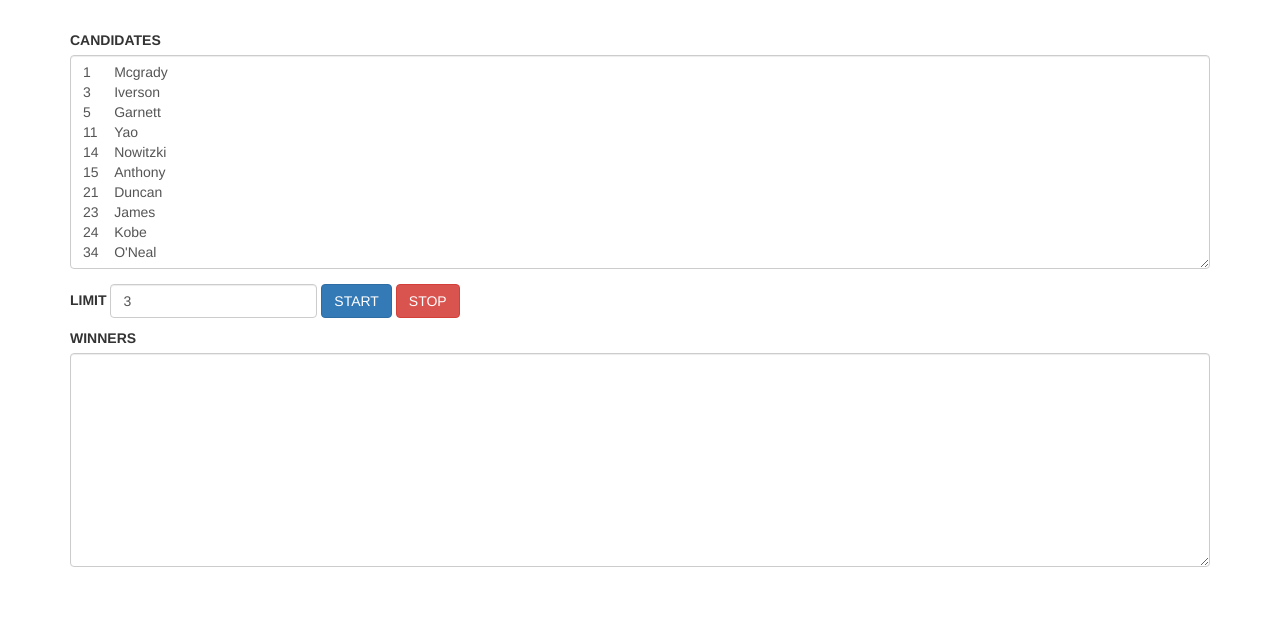
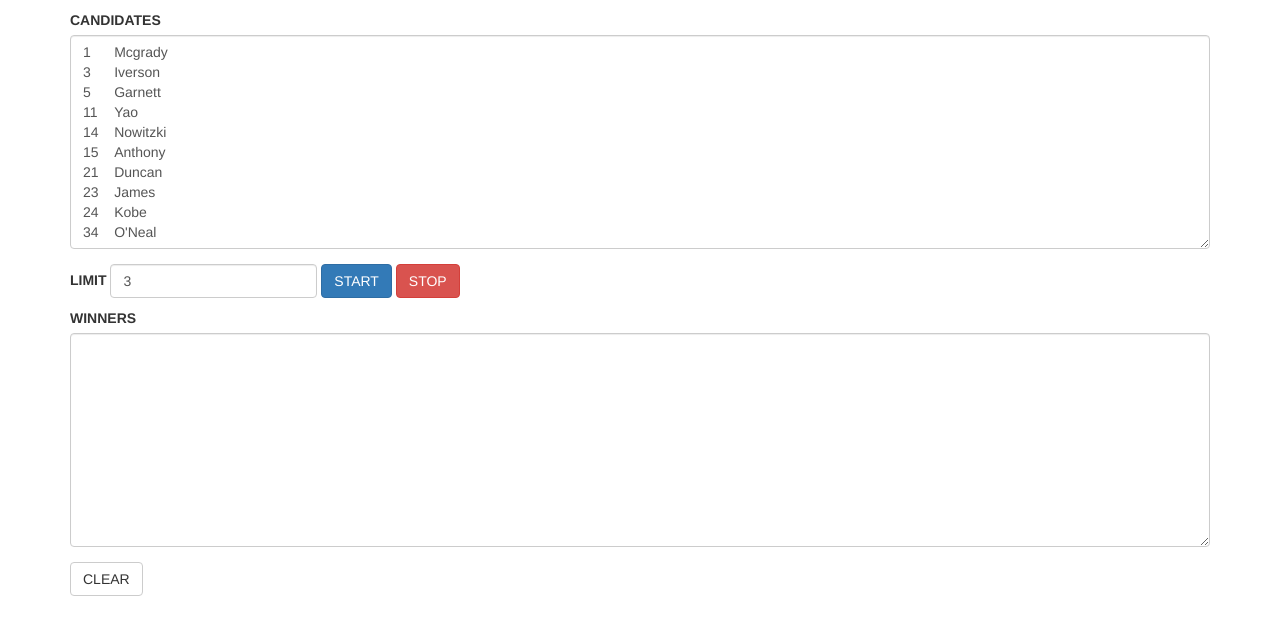
Before and after one commit to he110jian/he110jian.github.io, a Jekyll site: the page others/lottery.html, which Jekyll copies as it is, in a window 1280 px wide. Shown: the top 635 px of the page. Built offline with Jekyll 4.4.1, drawn with Linux system fonts in a browser that asks for light colours; nearby versions of some CDN libraries.

Commit message:
2019年10月21日19:25:07

```diff
--- a/others/lottery.html
+++ b/others/lottery.html
@@ -11,7 +11,7 @@
 </head>
 
 	<body>
-        <div class="container" style="margin-top:30px">
+        <div class="container" style="margin-top:10px">
                     <div class="form-group">
                         <label for="name">CANDIDATES</label>
                         <textarea id="candidates" class="form-control" rows="10">
@@ -38,6 +38,8 @@
                         <label for="name">WINNERS</label>
                         <textarea id="finals" class="form-control" rows="10"></textarea>
                     </div>
+                    <button type="button" id="btn-rm" class="btn btn-default">CLEAR</button>
+                    <div id="results" style="margin-top:10px"></div>
 
         </div>
 </body>
```
Also changed, not shown: other parts of others/lottery.html (+6 -0 lines).
